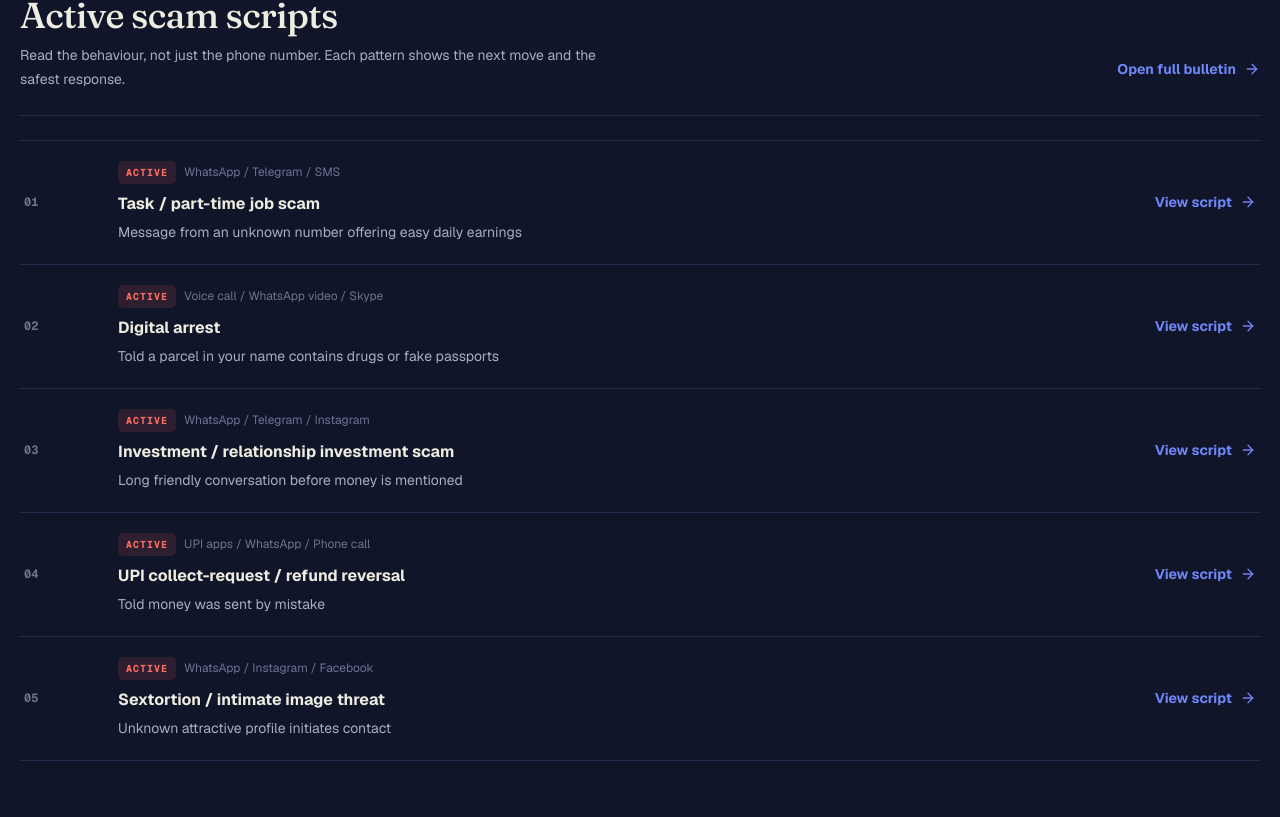
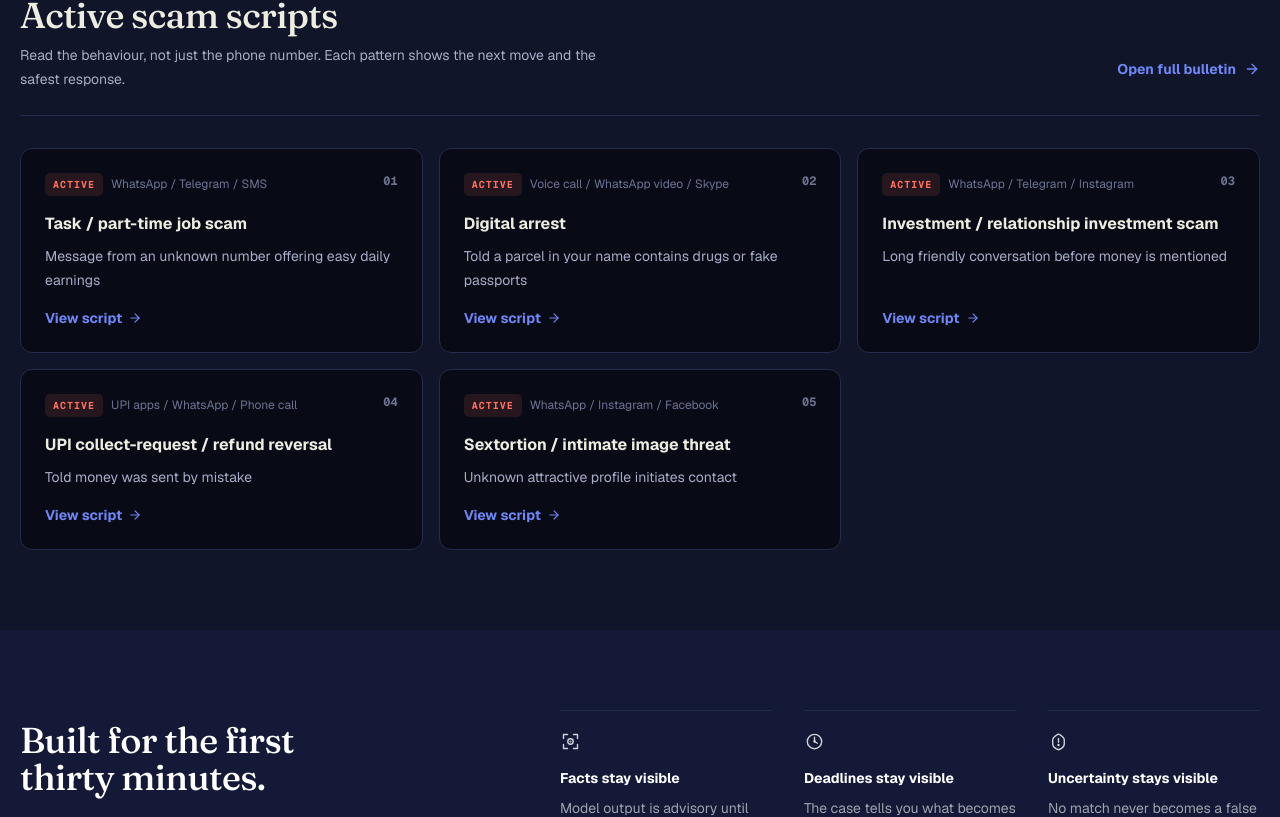
Before and after one commit to aryandigital/NCRP-REIMAGINED, a Next.js app in the folder ncrp-reimagined/: page / in a window 1280 px wide. Shown: the part 2590-3407 px from the top of the page. Built offline with nearby package versions, Linux system fonts and the light colour scheme; a web font is replaced by a local one.

Commit message:
feat: implement landing page with hero section, triage deck, and interactive journey timeline

```diff
--- a/ncrp-reimagined/src/app/page.tsx
+++ b/ncrp-reimagined/src/app/page.tsx
@@ -199,19 +199,27 @@
               </div>
               <Link href="/atlas" className="inline-flex min-h-11 items-center gap-2 text-sm font-bold text-service hover:text-ink">{copy.bulletin.openAll} <ArrowRight size={16} aria-hidden="true" /></Link>
             </div>
-            <div className="mt-6 overflow-hidden border-y border-line">
+            <div className="mt-8 grid gap-4 sm:grid-cols-2 lg:grid-cols-3">
               {PATTERNS.map((pattern, index) => (
-                <Link key={pattern.slug} href={`/atlas/${pattern.slug}`} className={`reveal ${STAGGER[index]} group grid gap-3 border-b border-line px-1 py-5 last:border-b-0 sm:grid-cols-[70px_1fr_auto] sm:items-center sm:gap-6`}>
-                  <span className="font-mono text-xs font-bold text-ink-faint">0{index + 1}</span>
-                  <span>
+                <Link
+                  key={pattern.slug}
+                  href={`/atlas/${pattern.slug}`}
+                  className={`reveal ${STAGGER[index]} group relative flex flex-col gap-4 rounded-xl border border-line bg-paper p-6 transition-colors hover:border-service/40 hover:bg-command`}
+                >
+                  <div className="flex items-start justify-between gap-2">
                     <span className="flex flex-wrap items-center gap-2">
                       <span className="rounded-[5px] bg-danger-soft px-2 py-1 font-mono text-[10px] font-bold uppercase tracking-[.1em] text-danger">{copy.bulletin.active}</span>
                       <span className="text-xs text-ink-faint">{pattern.channels.slice(0, 3).join(" / ")}</span>
                     </span>
-                    <span className="mt-2 block text-base font-bold text-ink group-hover:text-service">{pattern.name}</span>
-                    <span className="mt-1 block text-sm leading-6 text-ink-soft">{pattern.stages[0]?.signals[0]}</span>
+                    <span className="font-mono text-xs font-bold text-ink-faint">0{index + 1}</span>
+                  </div>
+                  <div className="flex-1">
+                    <p className="text-base font-bold text-ink group-hover:text-service">{pattern.name}</p>
+                    <p className="mt-2 text-sm leading-6 text-ink-soft">{pattern.stages[0]?.signals[0]}</p>
+                  </div>
+                  <span className="inline-flex items-center gap-1.5 text-sm font-bold text-service">
+                    {copy.bulletin.viewScript} <ArrowRight size={14} aria-hidden="true" className="transition-transform group-hover:translate-x-0.5" />
                   </span>
-                  <span className="inline-flex min-h-11 items-center gap-2 text-sm font-bold text-service sm:justify-self-end">{copy.bulletin.viewScript} <ArrowRight size={16} aria-hidden="true" /></span>
                 </Link>
               ))}
             </div>
```
